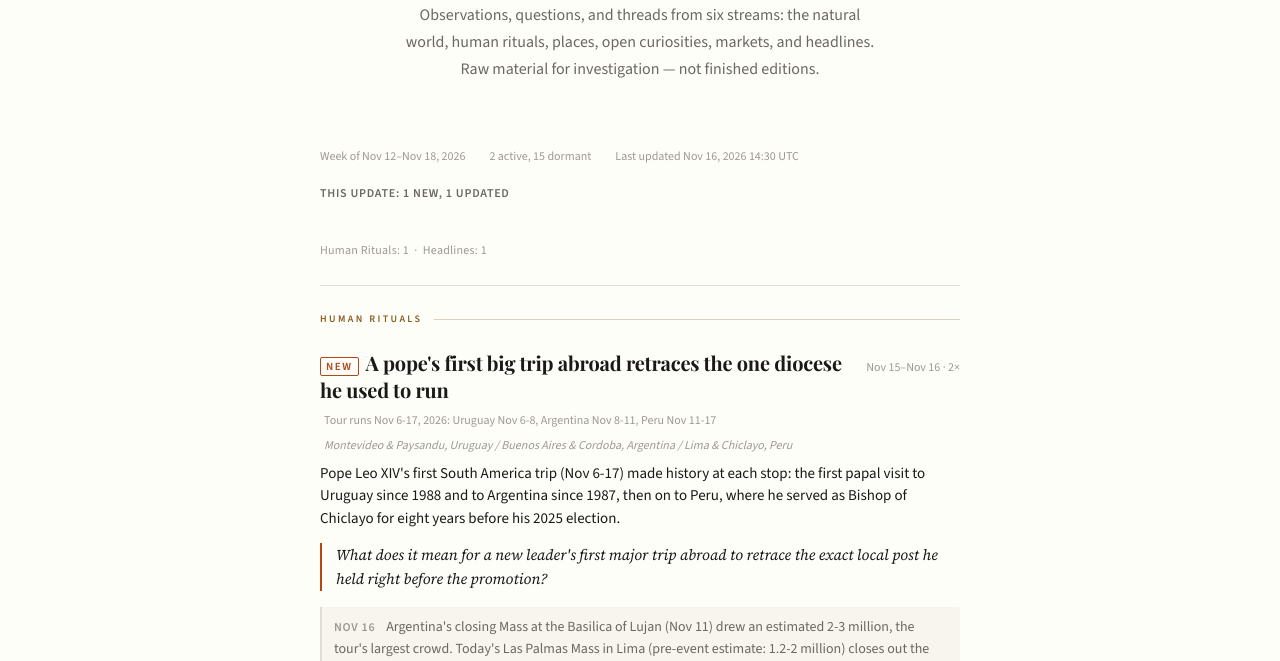
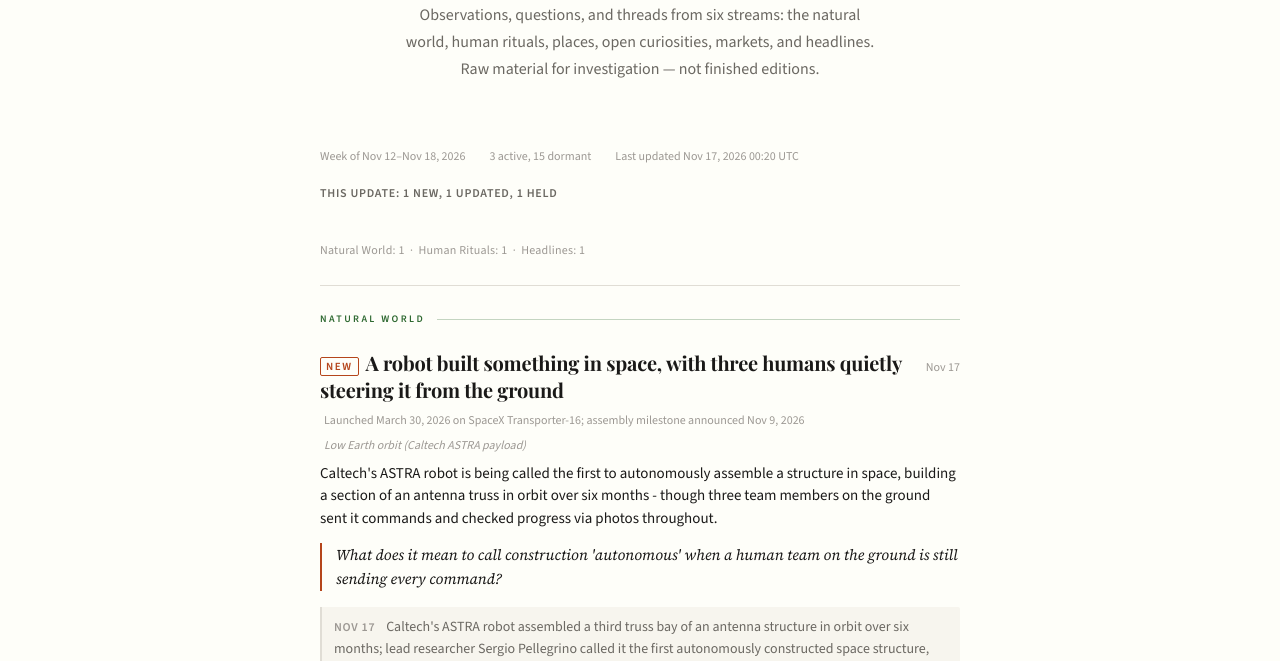
Before and after one commit to bdavey619/why-today, a plain HTML site: page docs/storylines/index.html in a window 1280 px wide. Shown: the part 291-952 px from the top of the page. Drawn offline with nearby package versions, Linux system fonts and the light colour scheme; a web font is replaced by a local one.

Commit message:
Add Caltech ASTRA space-assembly robot storyline
New storyline (natural_world, filling a stream with no active cards):
Caltech's ASTRA robot, billed by its team as the first structure
autonomously assembled in space - a truss section built in orbit over
six months - though ground crew sent it commands throughout, which is
the card's actual hook (the "autonomous" framing vs. the mechanism).

France and Pope Leo: searched for today's confirmed outcomes (the
Nov 17 strike's turnout, the pope's Nov 16 departure from Peru) but
both events are too recent for any report to have surfaced yet.
Neither card is stale (France ~2 days, Pope Leo ~1 day since last
bump), so left both as-is rather than restate existing facts.

Russia-Ukraine Moscow/Dublin outcome: still unconfirmed; left dormant
per last cycle's decision.

Left standing after genuine search effort: the new Caltech card's
source is 8 days older than its first_seen/last_seen - the robot's
assembly milestone was announced Nov 9, and this is a one-time
announcement with no fresher follow-up to re-source against. Also
left standing, as every prior cycle: the 4-5 day source lags on the
France and Pope Leo cards (unchanged, no fresher source has surfaced),
validate_patterns' "recognitions must be a non-empty list" error
(zero recognitions; audit run, no 3+ cross-domain convergence found),
and pre-existing soft word-count warnings on older cards.

Co-Authored-By: Claude Sonnet 5 <noreply@anthropic.com>
Claude-Session: https://claude.ai/code/session_014LpYdz46dPZ6cPf1k2ZnWf

```diff
--- a/docs/storylines/index.html
+++ b/docs/storylines/index.html
@@ -27,27 +27,45 @@
 
   <div class="storylines-meta-bar">
     <span>Week of Nov 12&ndash;Nov 18, 2026</span>
-    <span>2 active, 15 dormant</span>
-    <span>Last updated Nov 16, 2026 14:30 UTC</span>
+    <span>3 active, 15 dormant</span>
+    <span>Last updated Nov 17, 2026 00:20 UTC</span>
   </div>
 
-  <div class="storylines-cycle-bar">This update: 1 new, 1 updated</div>
+  <div class="storylines-cycle-bar">This update: 1 new, 1 updated, 1 held</div>
 
-  <div class="stream-summary">Human Rituals: 1 &nbsp;&middot;&nbsp; Headlines: 1</div>
+  <div class="stream-summary">Natural World: 1 &nbsp;&middot;&nbsp; Human Rituals: 1 &nbsp;&middot;&nbsp; Headlines: 1</div>
 
   <div class="storylines-section">
+  <div class="stream-section" data-stream="natural_world">
+    <p class="stream-label">Natural World</p>
+    <ul class="storyline-list">
+      <li class="storyline-item">
+        <div class="storyline-row">
+          <span class="storyline-main"><span class="curiosity-change change-new">new</span> <a href="https://sciencedaily.com/releases/2026/11/261108233043.htm" class="storyline-moment" target="_blank" rel="noopener">A robot built something in space, with three humans quietly steering it from the ground</a></span>
+          <span class="storyline-freshness">Nov 17</span>
+        </div>
+        <p class="storyline-meta"><span class="curiosity-season">Launched March 30, 2026 on SpaceX Transporter-16; assembly milestone announced Nov 9, 2026</span> <span class="curiosity-location">Low Earth orbit (Caltech ASTRA payload)</span></p>
+        <p class="curiosity-observation">Caltech&#x27;s ASTRA robot is being called the first to autonomously assemble a structure in space, building a section of an antenna truss in orbit over six months - though three team members on the ground sent it commands and checked progress via photos throughout.</p>
+        <p class="curiosity-question">What does it mean to call construction &#x27;autonomous&#x27; when a human team on the ground is still sending every command?</p>
+        <p class="curiosity-latest">
+          <span class="latest-date">Nov 17</span>
+          Caltech&#x27;s ASTRA robot assembled a third truss bay of an antenna structure in orbit over six months; lead researcher Sergio Pellegrino called it the first autonomously constructed space structure, though ground crew sent commands throughout.
+        </p>
+      </li>
+    </ul>
+  </div>
   <div class="stream-section" data-stream="human_rituals">
     <p class="stream-label">Human Rituals</p>
     <ul class="storyline-list">
       <li class="storyline-item">
         <div class="storyline-row">
-          <span class="storyline-main"><span class="curiosity-change change-new">new</span> <a href="https://batimes.com.ar/news/amp/argentina/over-three-million-attend-pope-leos-final-mass-in-lujan.phtml" class="storyline-moment" target="_blank" rel="noopener">A pope&#x27;s first big trip abroad retraces the one diocese he used to run</a></span>
+          <span class="storyline-main"><span class="curiosity-change change-updated">updated</span> <a href="https://batimes.com.ar/news/amp/argentina/over-three-million-attend-pope-leos-final-mass-in-lujan.phtml" class="storyline-moment" target="_blank" rel="noopener">A pope&#x27;s first big trip abroad retraces the one diocese he used to run</a></span>
           <span class="storyline-freshness">Nov 15&ndash;Nov 16 &middot; 2&times;</span>
         </div>
         <p class="storyline-meta"><span class="curiosity-season">Tour runs Nov 6-17, 2026: Uruguay Nov 6-8, Argentina Nov 8-11, Peru Nov 11-17</span> <span class="curiosity-location">Montevideo &amp; Paysandu, Uruguay / Buenos Aires &amp; Cordoba, Argentina / Lima &amp; Chiclayo, Peru</span></p>
         <p class="curiosity-observation">Pope Leo XIV&#x27;s first South America trip (Nov 6-17) made history at each stop: the first papal visit to Uruguay since 1988 and to Argentina since 1987, then on to Peru, where he served as Bishop of Chiclayo for eight years before his 2025 election.</p>
         <p class="curiosity-question">What does it mean for a new leader&#x27;s first major trip abroad to retrace the exact local post he held right before the promotion?</p>
-        <p class="curiosity-latest">
+        <p class="curiosity-latest is-current">
           <span class="latest-date">Nov 16</span>
           Argentina&#x27;s closing Mass at the Basilica of Lujan (Nov 11) drew an estimated 2-3 million, the tour&#x27;s largest crowd. Today&#x27;s Las Palmas Mass in Lima (pre-event estimate: 1.2-2 million) closes out the trip before the pope returns to Rome.
         </p>
```
Also changed, not shown: docs/storylines/data.json (+31 -2 lines).
